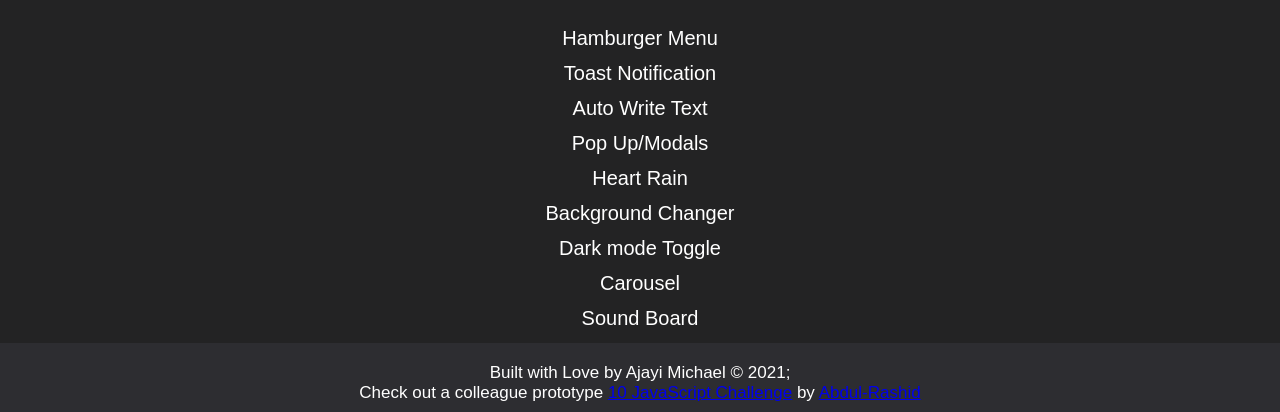
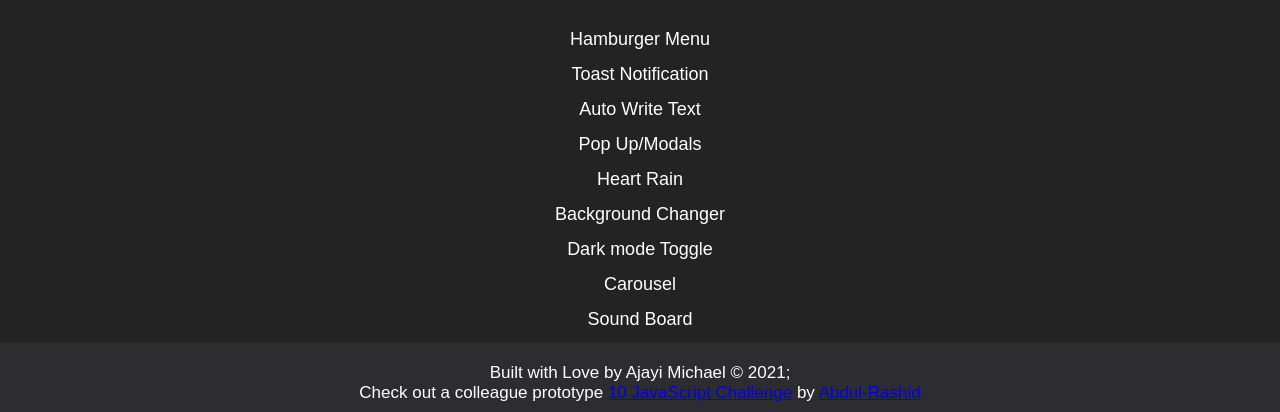
Before and after one commit to Michaelajayi150/JS-CHALLENGE, a plain HTML site: page index.html in a window 1280 px wide. Shown: the part 377-789 px from the top of the page. Drawn offline with Linux system fonts and the light colour scheme.

Commit message:
Update style.css

```diff
--- a/CSS/style.css
+++ b/CSS/style.css
@@ -295,3 +295,38 @@ footer {
   z-index: 1000;
   color: #FFF;
 }
+
+.nav-link {
+  text-decoration: none;
+  font-size: 18px;
+  color: #FFF;
+  position: relative;
+  padding: 3px 0;
+}
+
+.nav-link::before,
+.nav-link::after {
+  content: "";
+  width: 100%;
+  height: 2px;
+  background-color: chocolate;
+  position: absolute;
+  left: 0;
+  transform: scaleX(0);
+  transition: all .5s;
+}
+
+.nav-link::after {
+  bottom: 0;
+  transform-origin: right;
+}
+
+.nav-link::before {
+  top: 0;
+  transform-origin: left;
+}
+
+.nav-link:hover::before,
+.nav-link:hover::after {
+  transform: scale(1);
+}
```
